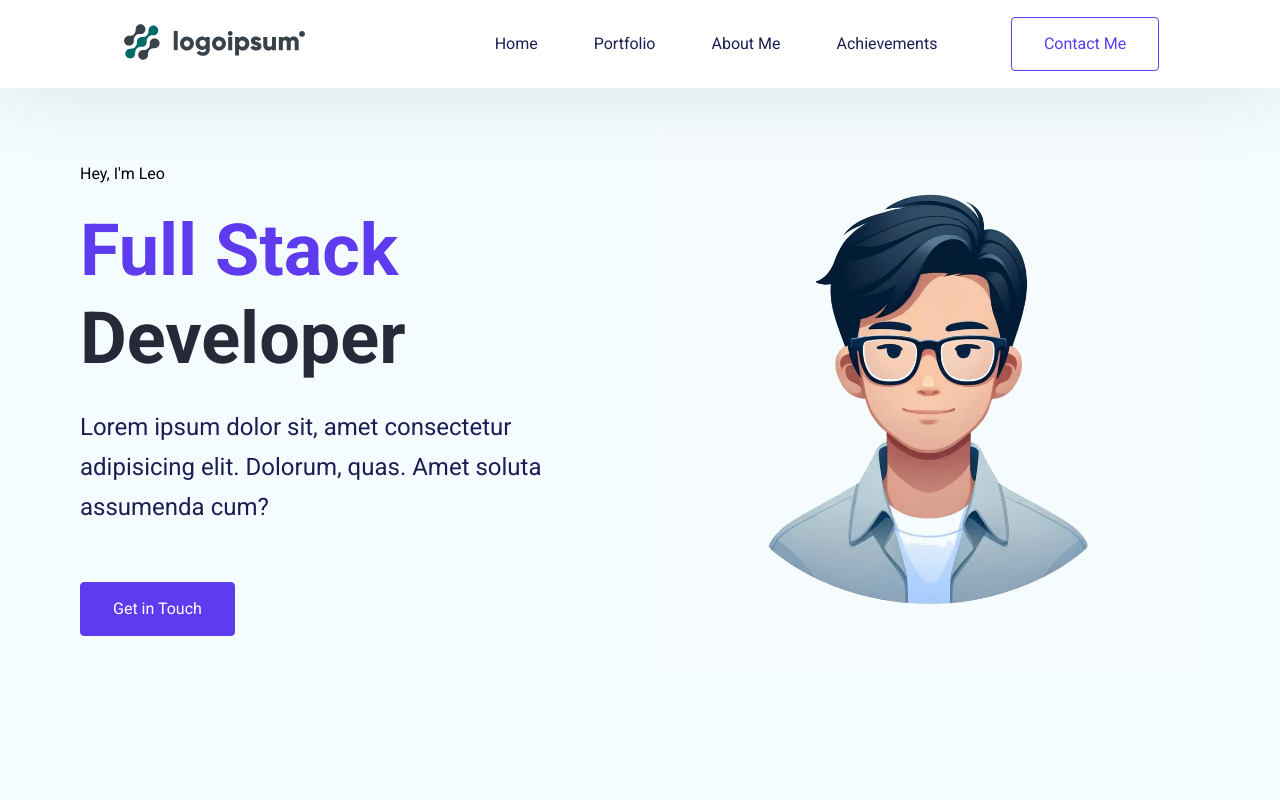
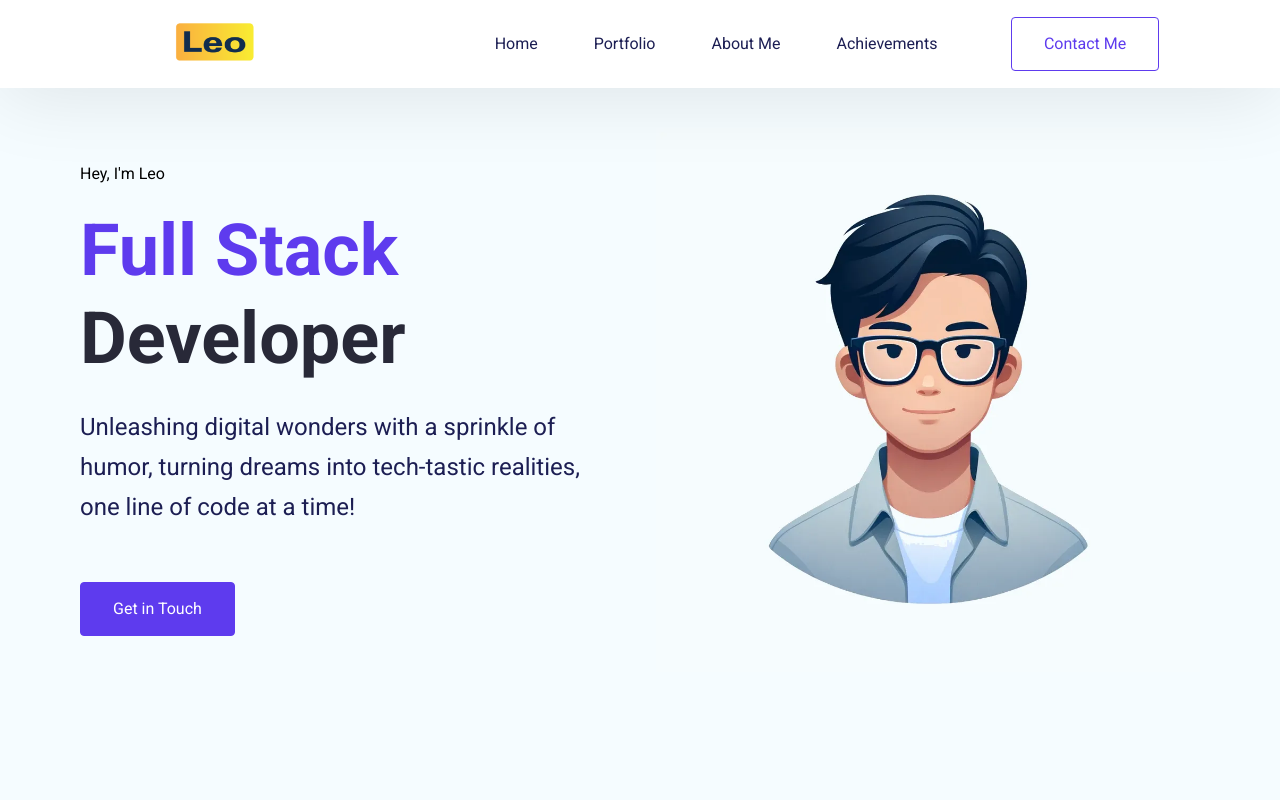
Before and after one commit to gaoleiccie/Test, a React (Vite) app: page / in a window 1280 px wide. Shown: the top 800 px of the page. Built offline with nearby package versions, Linux system fonts and the light colour scheme.

Commit message:
update logo and hero section

```diff
--- a/src/Pages/HeroSection/HeroSection.jsx
+++ b/src/Pages/HeroSection/HeroSection.jsx
@@ -11,12 +11,16 @@ export default function HeroSection() {
           <p className="section--title">Hey, I'm Leo</p>
           {/* double check the css name */}
           <h1 className={classes["hero-section__position"]}>
-            <span className={classes["hero-section__position--color"]}> Full Stack </span>
-            <br />Developer
+            <span className={classes["hero-section__position--color"]}>
+              {" "}
+              Full Stack{" "}
+            </span>
+            <br />
+            Developer
           </h1>
           <p className={classes["hero-section__description"]}>
-            Lorem ipsum dolor sit, amet consectetur adipisicing elit.
-            Dolorum, quas. Amet soluta assumenda cum?
+            Unleashing digital wonders with a sprinkle of humor, turning dreams
+            into tech-tastic realities, one line of code at a time!
           </p>
         </div>
         <Button>Get in Touch</Button>
```
Also changed, not shown: src/assets/logo.svg, src/assets/logo1.svg (added).
